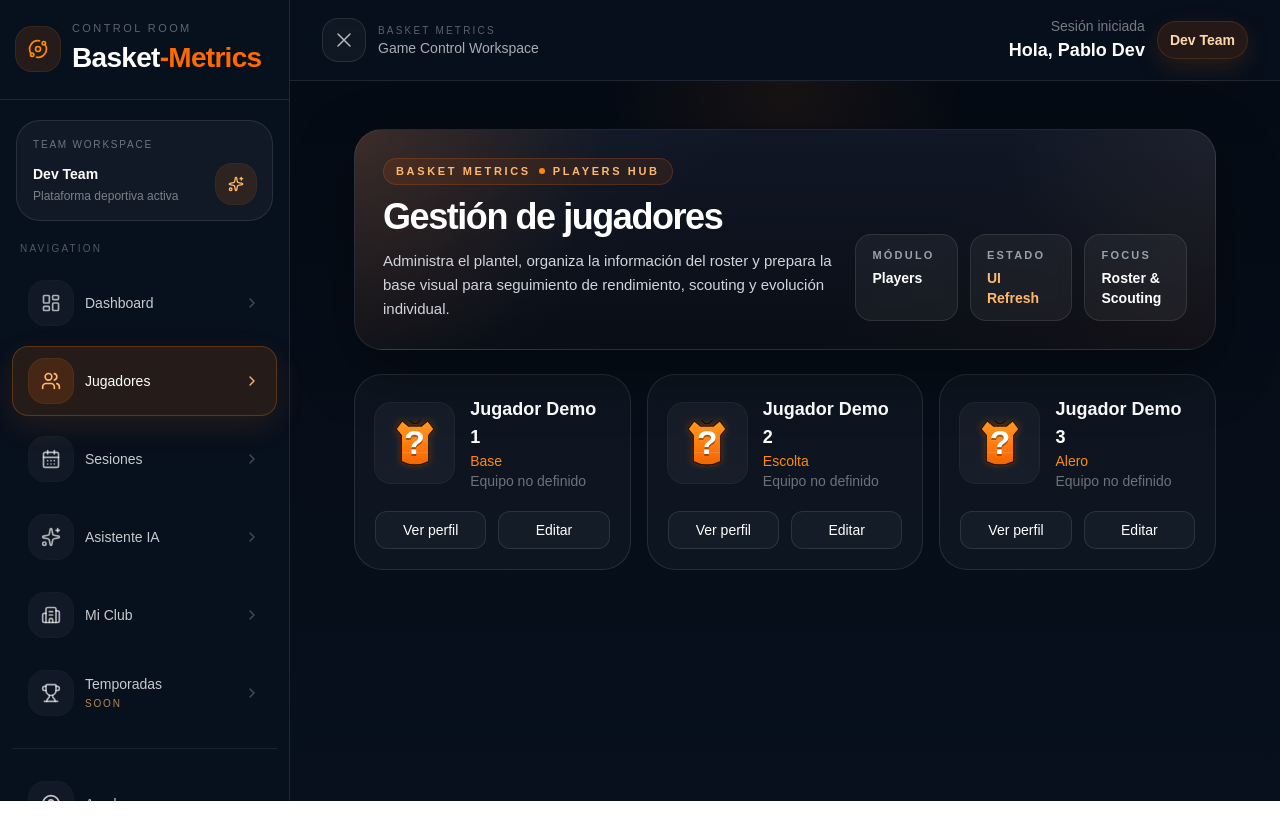
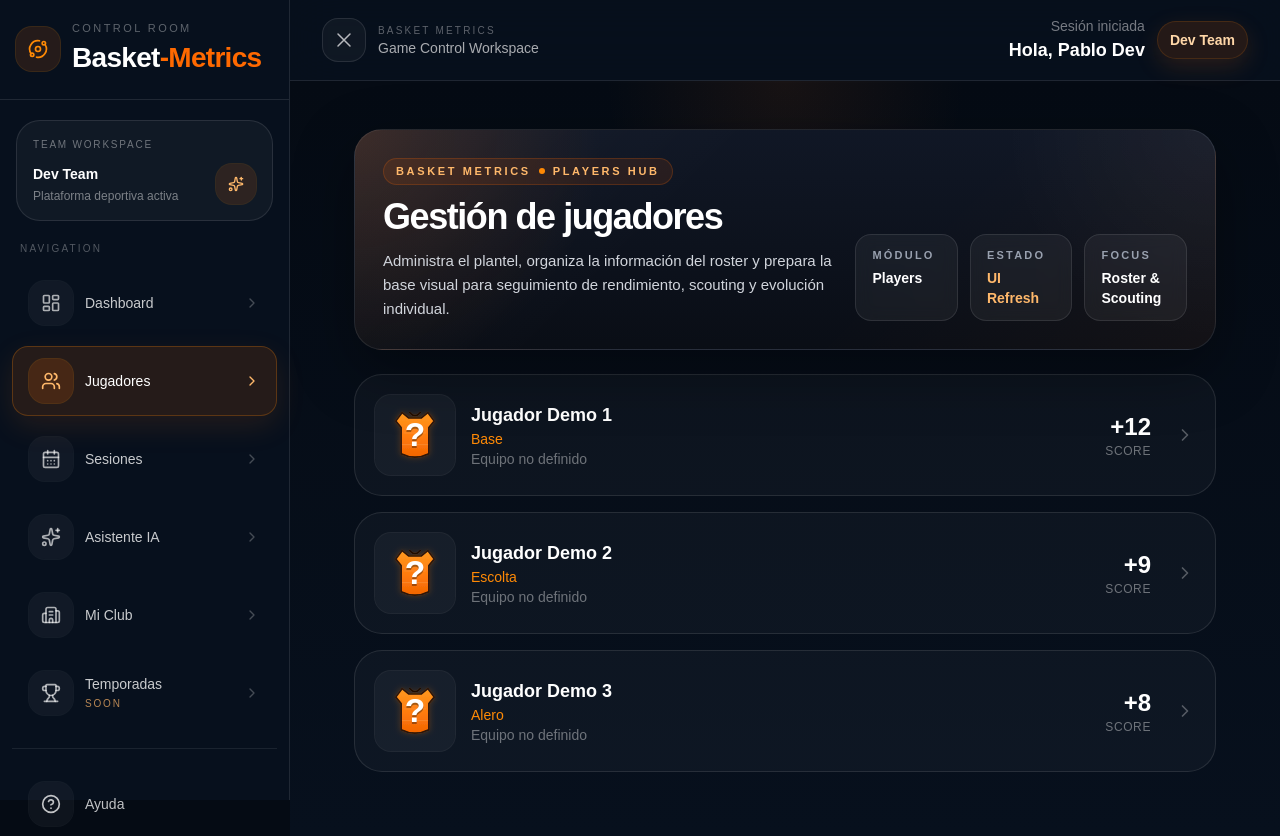
Before and after one commit to PabloLeonRios/basket-metrics-clean, a Next.js app: page /panel/players in a window 1280 px wide. Before the commit the page ends 801 px from the top, so only its background shows below. Built offline with nearby package versions, Linux system fonts and the light colour scheme.

Commit message:
Update PlayerManager.tsx
Update PlayerManager.tsx

```diff
--- a/src/components/players/PlayerManager.tsx
+++ b/src/components/players/PlayerManager.tsx
@@ -1,6 +1,7 @@
 'use client';
 
 import PlayerJerseyBadge from "@/components/ui/PlayerJerseyBadge";
+import { ChevronRight } from "lucide-react";
 
 interface Player {
   id: string;
@@ -8,52 +9,85 @@ interface Player {
   position: string;
   team?: string;
   number?: number;
+  score?: number;
 }
 
 const demoPlayers: Player[] = [
-  { id: "1", name: "Jugador Demo 1", position: "Base" },
-  { id: "2", name: "Jugador Demo 2", position: "Escolta" },
-  { id: "3", name: "Jugador Demo 3", position: "Alero" },
+  { id: "1", name: "Jugador Demo 1", position: "Base", score: 12 },
+  { id: "2", name: "Jugador Demo 2", position: "Escolta", score: 9 },
+  { id: "3", name: "Jugador Demo 3", position: "Alero", score: 8 },
 ];
 
 export default function PlayerManager() {
   return (
-    <div className="grid grid-cols-1 gap-4 xl:grid-cols-3">
+    <div className="space-y-4">
+
       {demoPlayers.map((player) => (
+
         <div
           key={player.id}
-          className="rounded-[28px] border border-white/10 bg-white/[0.03] p-5"
+          className="
+          group
+          flex
+          items-center
+          justify-between
+          rounded-[28px]
+          border border-white/10
+          bg-white/[0.03]
+          p-5
+          transition-all
+          hover:bg-white/[0.05]
+          hover:-translate-y-0.5
+          "
         >
+
+          {/* LEFT SIDE */}
           <div className="flex items-center gap-4">
 
             <PlayerJerseyBadge number={player.number} />
 
-            <div>
-              <p className="text-lg font-bold text-white">
+            <div className="min-w-0">
+
+              <p className="text-lg font-bold text-white truncate">
                 {player.name}
               </p>
 
-              <p className="text-orange-400 text-sm">
+              <p className="text-sm text-orange-400">
                 {player.position}
               </p>
 
-              <p className="text-white/40 text-sm">
-                Equipo no definido
+              <p className="text-sm text-white/40">
+                {player.team ?? "Equipo no definido"}
               </p>
+
             </div>
+
           </div>
 
-          <div className="mt-5 flex gap-3">
-            <button className="flex-1 rounded-xl border border-white/10 bg-white/[0.03] py-2 text-sm text-white hover:bg-white/[0.06]">
-              Ver perfil
-            </button>
+          {/* RIGHT SIDE */}
 
-            <button className="flex-1 rounded-xl border border-white/10 bg-white/[0.03] py-2 text-sm text-white hover:bg-white/[0.06]">
-              Editar
-            </button>
+          <div className="flex items-center gap-6">
+
+            <div className="text-right">
+
+              <p className="text-2xl font-bold text-white">
+                +{player.score}
+              </p>
+
+              <p className="text-xs text-white/40 uppercase tracking-wider">
+                Score
+              </p>
+
+            </div>
+
+            <ChevronRight className="w-5 h-5 text-white/30 group-hover:text-white transition" />
+
           </div>
+
         </div>
+
       ))}
+
     </div>
   );
 }
```
